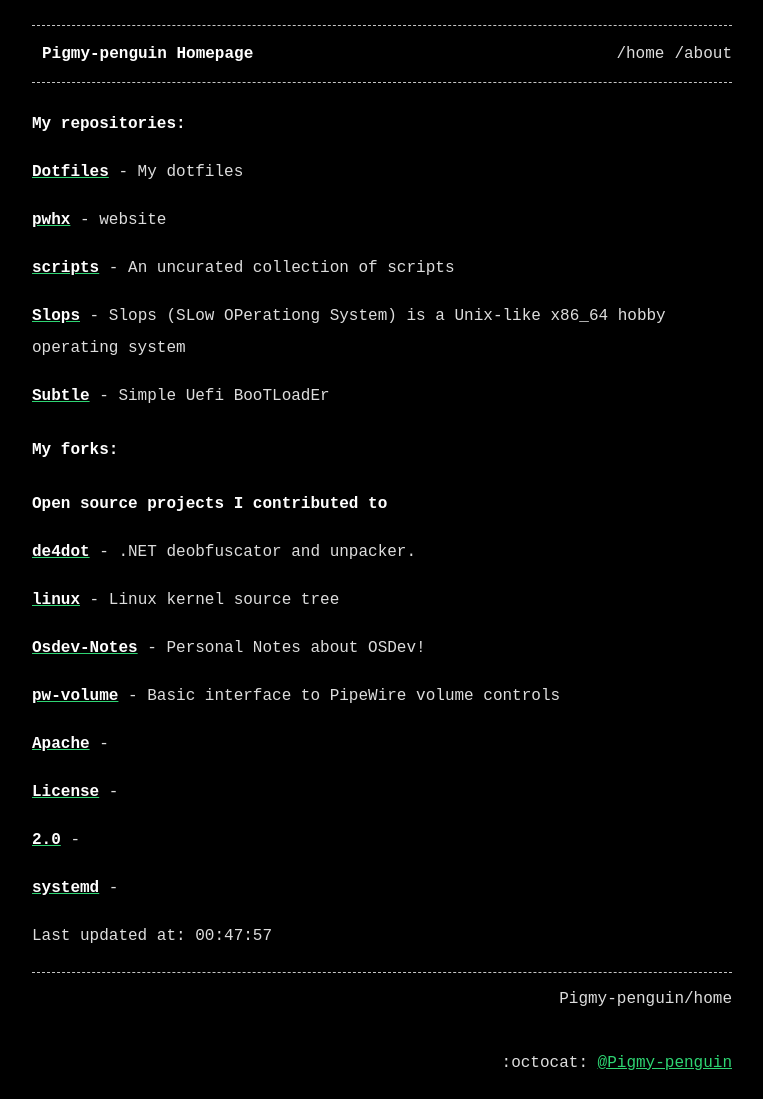
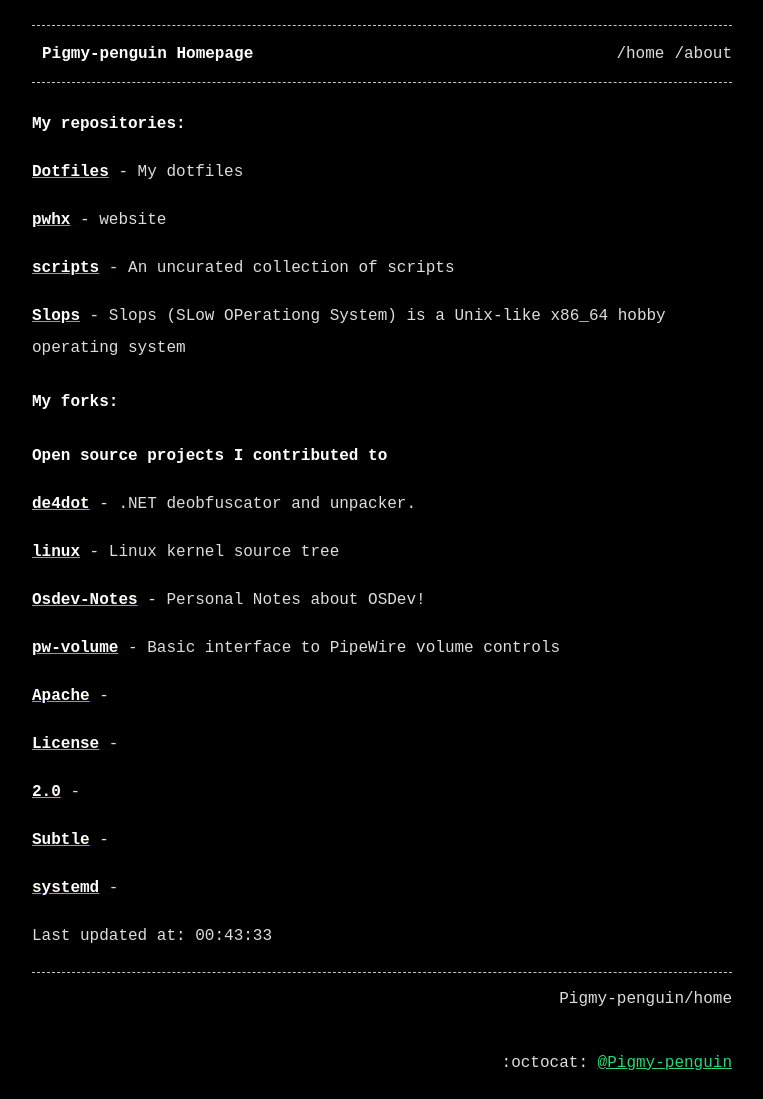
Before and after one commit to Pigmy-penguin/Pigmy-penguin.github.io, a Jekyll site: the page built from index.md, in a window 1280 px wide. Shown: the whole page, without its empty margins (258-1021 px from the left). Built offline with Jekyll 4.4.1, drawn with Linux system fonts in a browser that asks for light colours.

Commit message:
Auto updating the website

```diff
--- a/index.md
+++ b/index.md
@@ -14,8 +14,6 @@ title: Pigmy-penguin Homepage
 [**scripts**](https://github.com/Pigmy-penguin/scripts) - An uncurated collection of scripts
 
 [**Slops**](https://github.com/Pigmy-penguin/Slops) - Slops (SLow OPerationg System) is a Unix-like x86_64 hobby operating system
-
-[**Subtle**](https://github.com/Pigmy-penguin/Subtle) - Simple Uefi BooTLoadEr
 
 ## My forks:
 ### Open source projects I contributed to
@@ -34,7 +32,9 @@ title: Pigmy-penguin Homepage
 
 [**2.0**](https://github.com/Pigmy-penguin/2.0) -
 
+[**Subtle**](https://github.com/Pigmy-penguin/Subtle) -
+
 [**systemd**](https://github.com/Pigmy-penguin/systemd) -
 
 
-Last updated at: 00:47:57
+Last updated at: 00:43:33
```
Also changed, not shown: 2 other files.
